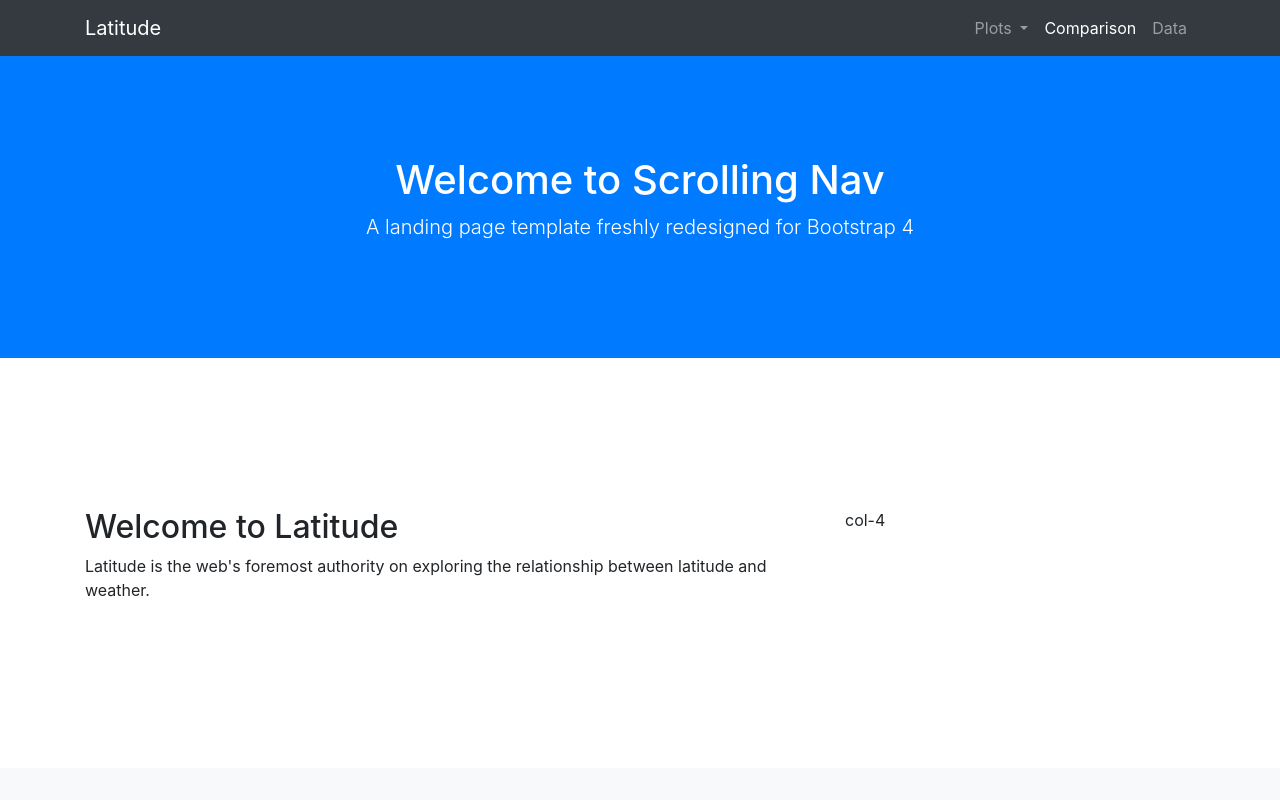
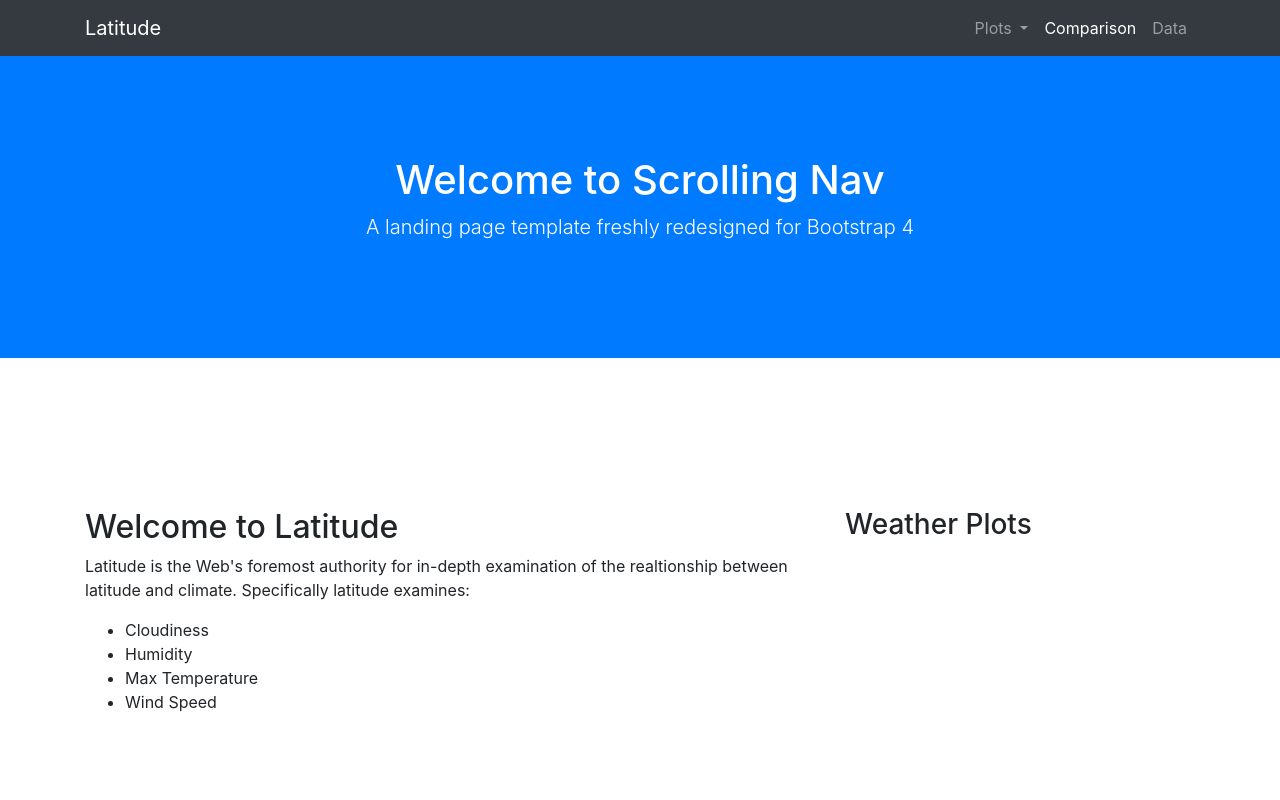
Before and after one commit to kevingray17/web-design-challenge, a website with bundled scripts: page index.html in a window 1280 px wide. Shown: the top 800 px of the page. Built offline with nearby package versions, Linux system fonts and the light colour scheme.

Commit message:
about page intro and columns

```diff
--- a/index.html
+++ b/index.html
@@ -61,13 +61,31 @@
   <section id="about">
     <div class="container">
       <div class="row">
-        <!-- <div class="col-lg-8 mx-auto"> -->
-          <div class="col-8"><h2>Welcome to Latitude</h2>
-            <p>Latitude is the web's foremost authority on exploring the relationship between latitude and weather.</p>
+        <div class="col-8">
+          <h2> Welcome to Latitude</h2>
+          <p>Latitude is the Web's foremost authority for in-depth examination of the realtionship between
+            latitude and climate. Specifically latitude examines:</p>
+            <ul>
+              <li>Cloudiness</li>
+              <li>Humidity</li>
+              <li>Max Temperature</li>
+              <li>Wind Speed</li>
+            </ul>
+        </div>
+        <div class="col-4">
+          <h3>Weather Plots</h3>
+        </div>
+      </div>
+    <!-- <div class="container">
+      <div class="row">
+        <!--<div class="col-lg-8 mx-auto"> -->
+          <!-- <div class="col-8"><h2>Welcome to Latitude</h2> -->
+            <!-- <p>Latitude is the web's foremost authority on exploring the relationship between latitude and weather.</p>
           </div>
-            <div class="col-4">col-4</div>
+            <div class="col-4"></div><h2>Weather Plots</h2></div>
+            <span class="border border-success"></span>
           </div>
-        </div>
+        <!--</div> -->
           <!-- <h2>About this page</h2>
           <p class="lead">This is a great place to talk about your webpage. This template is purposefully unstyled so you can use it as a boilerplate or starting point for you own landing page designs! This template features:</p>
           <ul>
```
